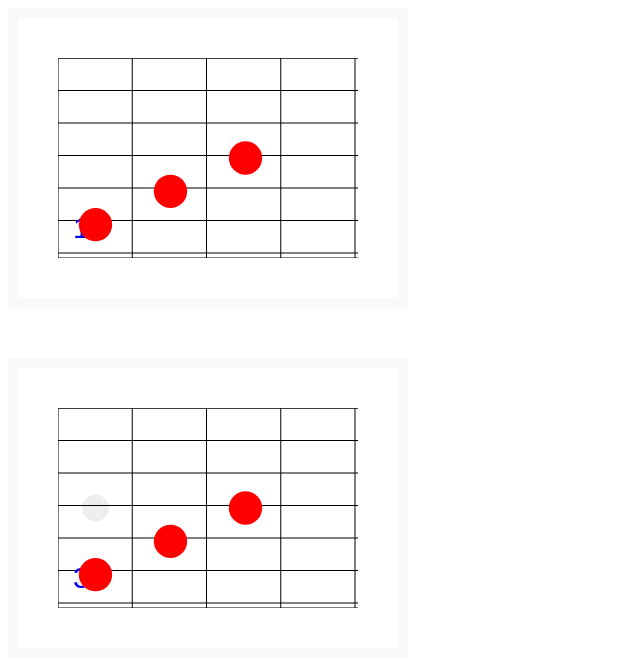
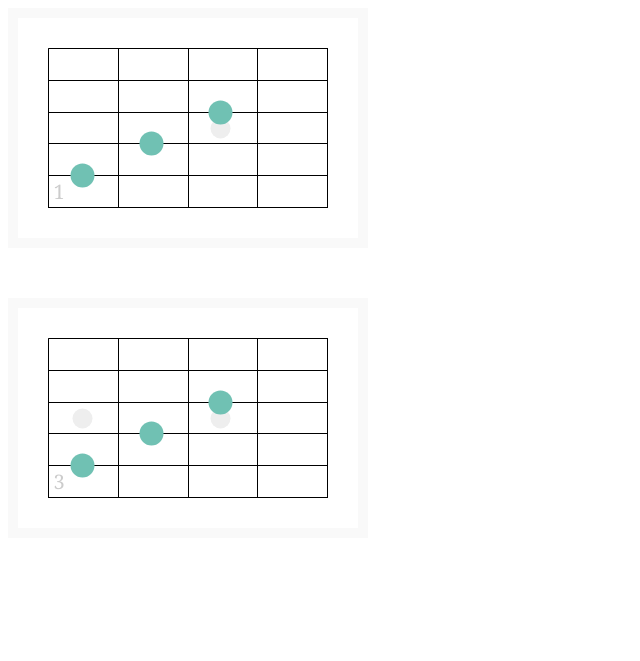
Before and after one commit to makaroni4/triads, a plain HTML site: page index.html in a window 1280 px wide. Shown: the whole page, without its empty margins (0-640 px from the left). Drawn offline with Linux system fonts and the light colour scheme.

Commit message:
Sharpen triads canvas, fixed alignment

```diff
--- a/app/css/triad-frets.css
+++ b/app/css/triad-frets.css
@@ -1,8 +1,8 @@
 .triad-canvas {
   display: none;
-  width: 300px;
-  height: 200px;
-  padding: 40px;
+  width: 280px;
+  height: 160px;
+  padding: 30px;
 
   border: 10px solid #f9f9f9;
 }
--- a/app/js/frets.js
+++ b/app/js/frets.js
@@ -1,5 +1,9 @@
 var showTriad = function(container, notes) {
   function drawCircle(x, y, radius, color) {
+    x = Math.round(x);
+    y = Math.round(y);
+    radius = Math.round(radius);
+
     ctx.fillStyle = color;
     ctx.beginPath();
     ctx.arc(x, y, radius, 0, 2 * Math.PI);
@@ -7,6 +11,11 @@ var showTriad = function(container, notes) {
   }
 
   function drawLine(x, y, x1, y1) {
+    x = Math.round(x);
+    y = Math.round(y);
+    x1 = Math.round(x1);
+    y1 = Math.round(y1);
+
     ctx.beginPath();
     ctx.moveTo(x, y);
     ctx.lineTo(x1, y1);
@@ -14,7 +23,9 @@ var showTriad = function(container, notes) {
   }
 
   var NUMBER_OF_FRETS = 4,
-      NUMBER_OF_STRINGS = 6;
+      NUMBER_OF_STRINGS = 6,
+      VERTICAL_BORDER_WIDTH = 1,
+      HORIZONTAL_BORDER_HEIGHT = 1;
 
   var canvas = document.createElement("canvas");
   canvas.className = "triad-canvas";
@@ -28,15 +39,17 @@ var showTriad = function(container, notes) {
 
   var ctx = canvas.getContext("2d");
 
+  ctx.translate(0.5, 0.5);
+
   ctx.strokeStyle = "#red";
   ctx.lineWidth = 1;
 
-  var fretBoardWidth = canvas.width,
-      fretBoardHeight = canvas.height,
-      fretWidth = fretBoardWidth / NUMBER_OF_FRETS,
-      stringDistance = fretBoardHeight / NUMBER_OF_STRINGS,
-      fretCircleRadius = stringDistance * 0.4,
-      triadCircleRadius = stringDistance * 0.5;
+  var fretWidth = (canvas.width - VERTICAL_BORDER_WIDTH * (NUMBER_OF_FRETS + 1)) / NUMBER_OF_FRETS,
+      stringDistance = (canvas.height - HORIZONTAL_BORDER_HEIGHT * NUMBER_OF_STRINGS) / (NUMBER_OF_STRINGS - 1),
+      fretBoardWidth = fretWidth * NUMBER_OF_FRETS + VERTICAL_BORDER_WIDTH * (NUMBER_OF_FRETS + 1),
+      fretBoardHeight = stringDistance * (NUMBER_OF_STRINGS - 1) + HORIZONTAL_BORDER_HEIGHT * NUMBER_OF_STRINGS,
+      fretCircleRadius = stringDistance * 0.32,
+      triadCircleRadius = stringDistance * 0.4;
 
   // draw neck
   drawLine(0, fretBoardHeight, fretBoardWidth, fretBoardHeight);
@@ -44,7 +57,7 @@ var showTriad = function(container, notes) {
 
   // draw vertical lines
   for(var i = 0; i <= NUMBER_OF_FRETS; i++) {
-    var x = i * (fretBoardWidth - NUMBER_OF_FRETS + 1) / NUMBER_OF_FRETS;
+    var x = i * fretWidth + i * VERTICAL_BORDER_WIDTH;
 
     drawLine(x, 0, x, fretBoardHeight);
   }
@@ -67,19 +80,24 @@ var showTriad = function(container, notes) {
 
   // draw strings
   for(var i = 0; i <= NUMBER_OF_STRINGS; i++) {
-    var y = i * (fretBoardHeight - NUMBER_OF_STRINGS + 1) / NUMBER_OF_STRINGS;
+    var y = i * stringDistance + i * HORIZONTAL_BORDER_HEIGHT;
 
     drawLine(0, y, fretBoardWidth, y);
   }
 
   // show number of min fret
-  ctx.font = "30px Arial";
-  ctx.fillStyle = "blue";
-  ctx.fillText(minFret + 1, 15, canvas.height - 20);
+  ctx.font = "20px Georgia";
+  ctx.fillStyle = "#CCC";
+  ctx.fillText(minFret + 1, 5, canvas.height - 10);
 
   // show notes
   notes.forEach(function(note, i) {
-    drawCircle((note.fret - minFret + 0.5) * fretWidth, canvas.height - note.string * stringDistance, triadCircleRadius, "red");
+    drawCircle(
+      (note.fret - minFret + 0.5) * fretWidth,
+      fretBoardHeight - note.string * stringDistance - HORIZONTAL_BORDER_HEIGHT * (note.string + 1),
+      triadCircleRadius,
+      "#70C1B3"
+    );
   });
 
   canvas.classList.add("triad-canvas--active");
```
